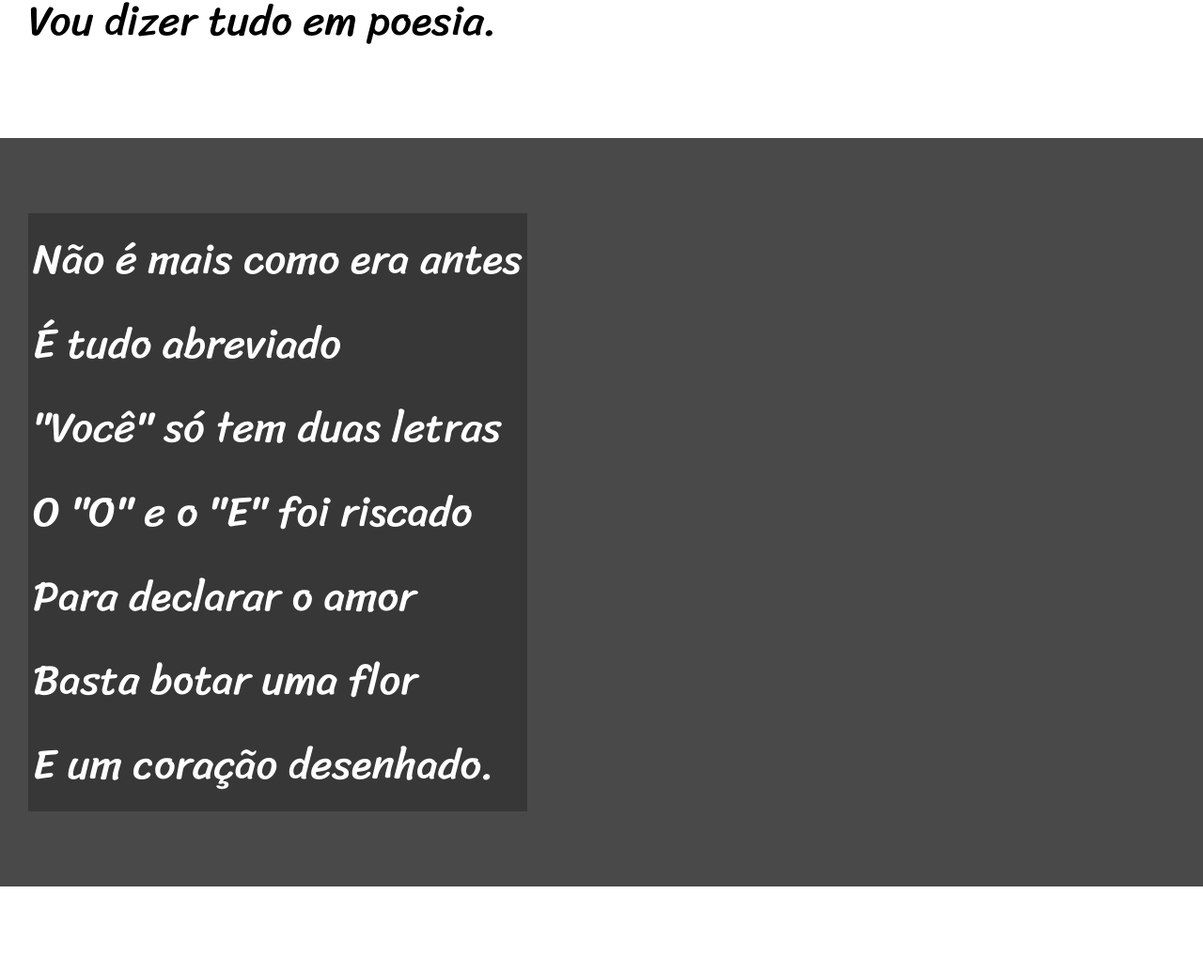
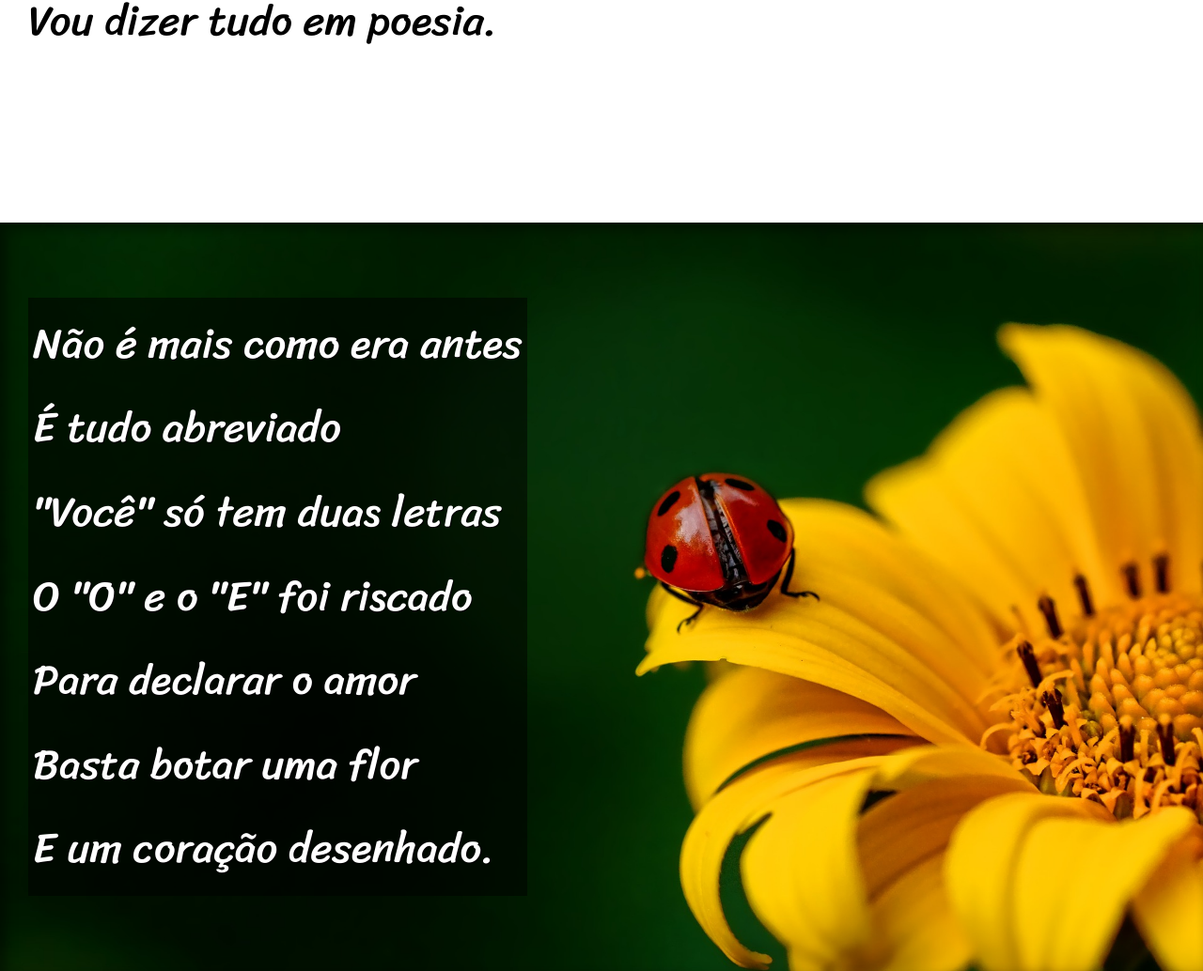
Before and after one commit to JPedroCSz/projeto-cordel, a plain HTML site: page index.html in a window 1280 px wide. Shown: the part 900-1934 px from the top of the page at 94% size. Drawn offline with Linux system fonts and the light colour scheme.

Commit message:
Projeto finalizado

```diff
--- a/css/style.css
+++ b/css/style.css
@@ -57,20 +57,39 @@ section {
     font-size: 3.5vw;
 }
 
+section p {
+    padding-bottom: 2em;
+}
+
 .normal {
     background-color: white;
     color: black;
 }
 
 .imagem {
+    background-size: cover;
+    background-attachment: fixed;
     background-color: rgb(74, 73, 73);
     color: white;
+    box-shadow: inset 6px 6px 13px 0px rgba(0, 0, 0, 0.473);
+
 }
 
 .imagem p {
     display: inline-block;
     padding: 5px;
-    background-color: rgba(0, 0, 0, 0.252);
+    background-color: rgba(0, 0, 0, 0.514);
+    text-shadow: 1px 1px 0px black;
+}
+
+#img01 {
+    background-image: url(../imagens/background001.jpg);
+    background-position: right center;
+}
+
+#img02 {
+    background-image: url(../imagens/background002.jpg);
+    background-position: right center;
 }
 
 footer {
--- a/index.html
+++ b/index.html
@@ -26,7 +26,7 @@
         </p>
     </section>
 
-    <section class="imagem">
+    <section class="imagem" id="img01">
         <p>
             Não é mais como era antes <br>
             É tudo abreviado <br>
@@ -60,7 +60,7 @@
         </p>
     </section>
 
-    <section class="imagem">
+    <section class="imagem" id="img02">
         <p>
             Tenho saudade das cartas <br>
             Escritas com a própria mão <br>
```
